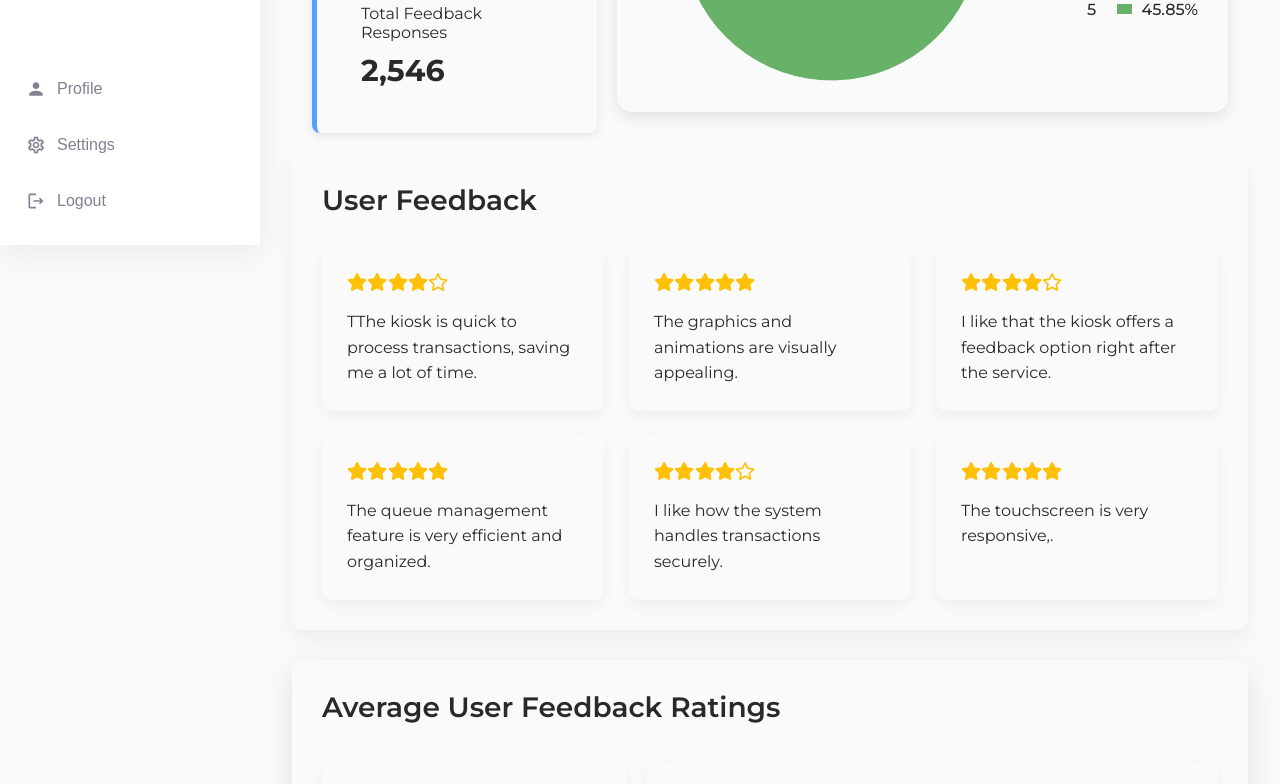
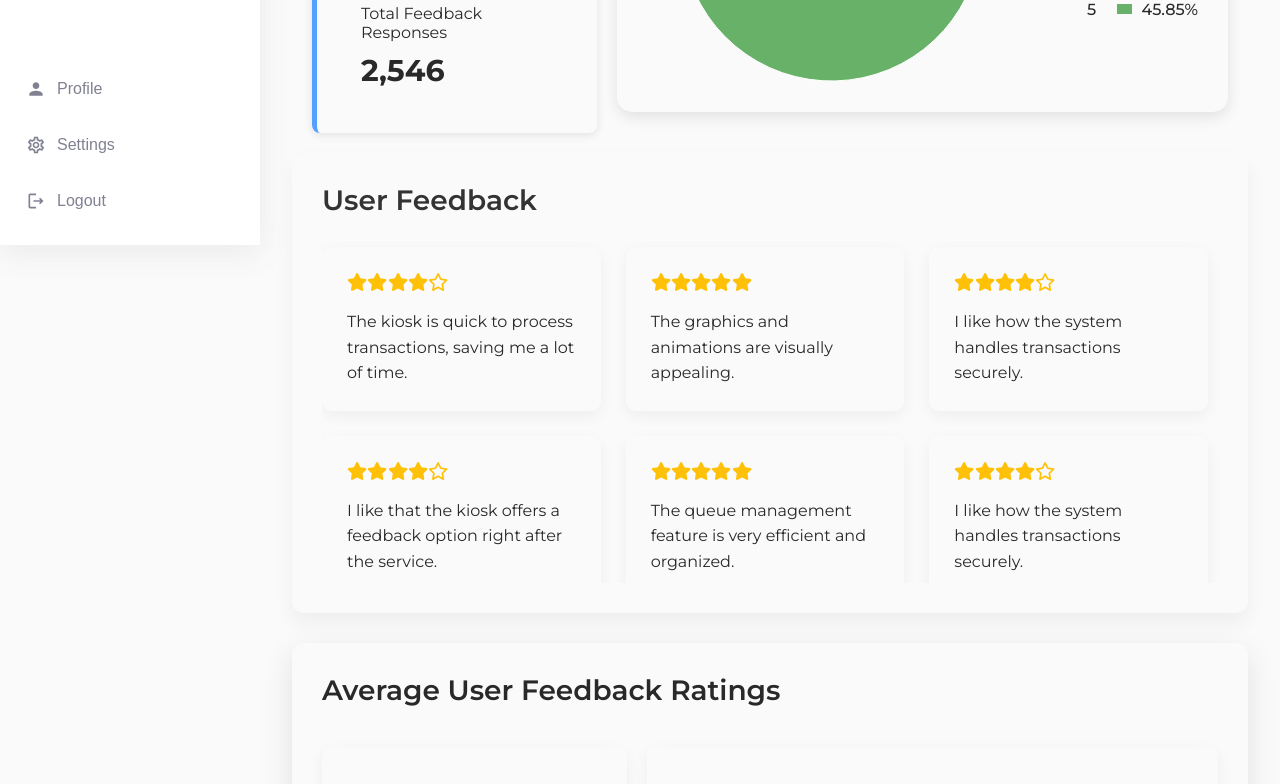
Before and after one commit to deanielledagondon/Trax-Web, a React (Vite) app: page /Window1 in a window 1280 px wide. Shown: the part 555-1339 px from the top of the page. Built offline with nearby package versions, Linux system fonts and the light colour scheme.

Commit message:
added print button

```diff
--- a/src/components/Window1/Window1.jsx
+++ b/src/components/Window1/Window1.jsx
@@ -42,8 +42,9 @@ const Window1 = () => {
     }
   };
   const comments = [
-    { rating: 4, text: 'TThe kiosk is quick to process transactions, saving me a lot of time.' },
+    { rating: 4, text: 'The kiosk is quick to process transactions, saving me a lot of time.' },
     { rating: 5, text: 'The graphics and animations are visually appealing.' },
+    { rating: 4, text: 'I like how the system handles transactions securely.' },
     { rating: 4, text: 'I like that the kiosk offers a feedback option right after the service.' },
     { rating: 5, text: 'The queue management feature is very efficient and organized.' },
     { rating: 4, text: 'I like how the system handles transactions securely.' },
--- a/src/components/feedback/commentsList/commentsList.scss
+++ b/src/components/feedback/commentsList/commentsList.scss
@@ -49,22 +49,22 @@
 }
 
 .comments-list-body {
-
     background-color: var(--background-color);
     color: var(--text-color);
     font-family: 'Arial', sans-serif;
     transition: background-color 0.3s ease, color 0.3s ease;
+    max-height: 400px; /* Adjust the height as per your preference */
+    overflow-y: auto; /* Enable vertical scrolling when content exceeds max height */
+    padding-right: 10px; /* To ensure smooth scrolling without horizontal overflow */
 
     .comments-title {
         font-size: 28px;
         font-weight: 600;
         margin-bottom: 30px;
-        color: #333;
+        color: var(--text-color);
         text-align: left;
-        position: relative;
-        color: var(--text-color-inverted);
-
-
+        position: sticky; /* Make the title sticky */
+        top: 0; /* Stick to the top when scrolling */
     }
 
     .comments-grid {
@@ -72,6 +72,8 @@
         grid-template-columns: repeat(auto-fit, minmax(250px, 1fr));
         gap: 25px;
     }
+}
+
 
     .comment-card {
         background-color: #f8f9fa;
@@ -101,4 +103,3 @@
         color: #555;
         color: var(--text-color-inverted);
     }
-}
--- a/src/screens/feedback/feedback.jsx
+++ b/src/screens/feedback/feedback.jsx
@@ -48,6 +48,7 @@ const Feedback = () => {
     { rating: 4, text: 'I love how the system provides real-time updates on queue status' },
     { rating: 5, text: 'The system is very accessible and user-friendly for people of all ages.' },
     { rating: 4, text: 'This kiosk has significantly reduced wait times and improved service efficiency.' },
+    { rating: 5, text: 'Using the kiosk has made my experience much quicker and hassle-free.' },
     { rating: 5, text: 'Using the kiosk has made my experience much quicker and hassle-free.' }
   ];
   const windowsData = [
```
